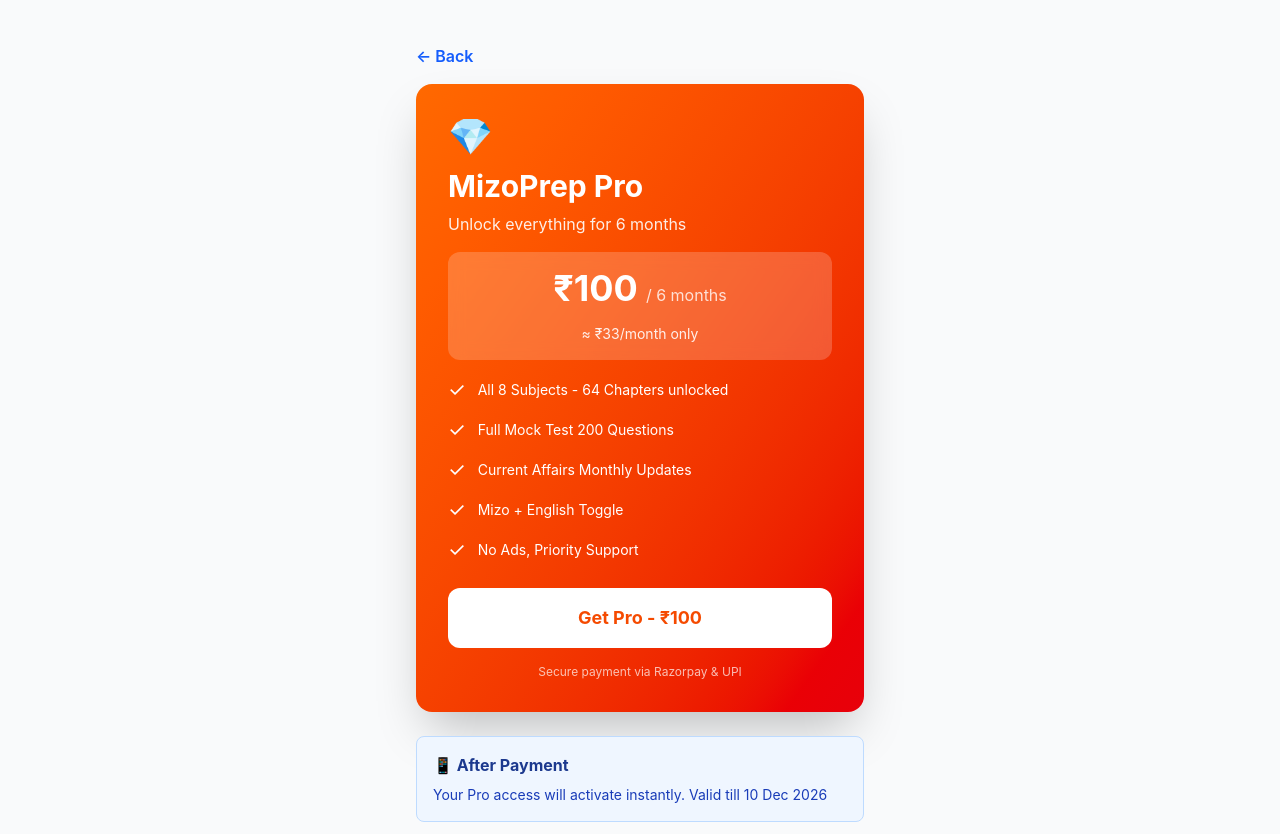
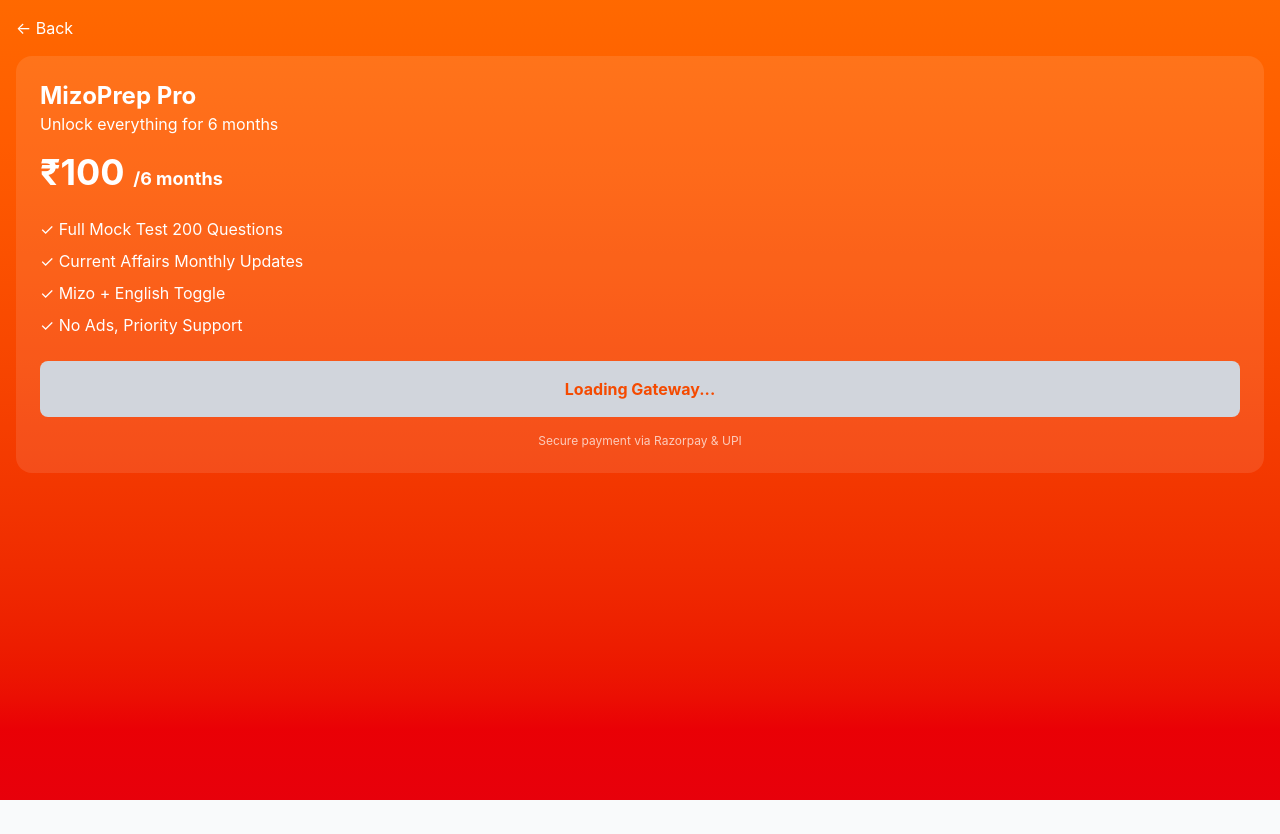
Before and after one commit to tlantea23/mizoprep, a Next.js app: page /premium in a window 1280 px wide. After the commit the page ends 800 px from the top, so only its background shows below. Built offline with nearby package versions, Linux system fonts and the light colour scheme.

Commit message:
fix: razorpay key env

```diff
--- a/app/api/razorpay/route.ts
+++ b/app/api/razorpay/route.ts
@@ -1,11 +1,12 @@
 import { NextRequest, NextResponse } from 'next/server'
 import Razorpay from 'razorpay'
 
-export const dynamic = 'force-dynamic' // ← Hei hi dah leh rawh
+export async function POST(req: NextRequest) {
+  try {
+    const body = await req.json()
+    const { amount, userId } = body
 
-export async function POST(request: NextRequest) {
-  try {
-    const { amount, currency = 'INR' } = await request.json()
+    console.log('Creating order for user:', userId, 'Amount:', amount)
 
     const razorpay = new Razorpay({
       key_id: process.env.RAZORPAY_KEY_ID!,
@@ -13,23 +14,17 @@
     })
 
     const options = {
-      amount: amount * 100, // paise ah convert
-      currency,
-      receipt: `receipt_${Date.now()}`,
+      amount: amount, // 10000 = ₹100
+      currency: 'INR',
+      receipt: `receipt_${userId}_${Date.now()}`,
     }
 
     const order = await razorpay.orders.create(options)
+    console.log('Order created:', order.id)
 
-    return NextResponse.json({
-      id: order.id,
-      amount: order.amount,
-      currency: order.currency,
-    })
-  } catch (error) {
-    console.error('Razorpay error:', error)
-    return NextResponse.json(
-      { error: 'Failed to create order' },
-      { status: 500 }
-    )
+    return NextResponse.json(order)
+  } catch (err: any) {
+    console.error('API Route Error:', err)
+    return NextResponse.json({ error: err.message }, { status: 500 })
   }
 }
--- a/app/premium/page.tsx
+++ b/app/premium/page.tsx
@@ -1,103 +1,148 @@
 'use client'
+
+import { useState, useEffect } from 'react'
 import { useRouter } from 'next/navigation'
-import { useState } from 'react'
-import { Browser } from '@capacitor/browser'
 import { CapacitorHttp } from '@capacitor/core'
 
+declare global {
+  interface Window {
+    Razorpay: any;
+  }
+}
+
 export default function PremiumPage() {
+  const [loading, setLoading] = useState(false)
+  const [error, setError] = useState('')
+  const [razorpayLoaded, setRazorpayLoaded] = useState(false)
   const router = useRouter()
-  const [loading, setLoading] = useState(false)
+
+  // Load Razorpay script
+  useEffect(() => {
+    const script = document.createElement('script')
+    script.src = 'https://checkout.razorpay.com/v1/checkout.js'
+    script.async = true
+    script.onload = () => {
+      console.log('Razorpay script loaded')
+      setRazorpayLoaded(true)
+    }
+    document.body.appendChild(script)
+  }, [])
 
   const handleBuyPro = async () => {
+    console.log("1. Buy Pro button clicked")
+
+    if (!razorpayLoaded) {
+      setError('Payment gateway loading. Wait 2 seconds and try again.')
+      return
+    }
+
     setLoading(true)
+    setError('')
 
     try {
+      console.log("2. Calling Vercel API: https://mizoprep.vercel.app/api/razorpay")
+
       const response = await CapacitorHttp.post({
-        url: 'https://mizoprep.vercel.app/api/razorpay/',
+        url: 'https://mizoprep.vercel.app/api/razorpay',
         headers: { 'Content-Type': 'application/json' },
-        data: { amount: 100 }
+        data: {
+          amount: 10000, // ₹100 in paise
+          userId: 'test_user_123'
+        }
       })
 
-      const data = response.data
+      console.log("3. API Response Status:", response.status)
+      console.log("3. API Response Data:", response.data)
 
-      if (response.status !== 100) {
-        throw new Error(data.error || `Payment failed`)
+      const order = response.data
+
+      if (response.status !== 200 || !order.id) {
+        throw new Error(`API Error: ${JSON.stringify(order)}`)
       }
 
-      if (data.url) {
-        await Browser.open({ url: data.url })
-      } else {
-        throw new Error('Payment link not received')
+      // STEP 2: Open Razorpay Checkout - HE LAI HI KA FIX
+      const options = {
+        key: process.env.NEXT_PUBLIC_RAZORPAY_KEY_ID, // FIXED: Hardcode ni tawh lo
+        amount: order.amount,
+        currency: order.currency,
+        name: 'MizoPrep Pro',
+        description: 'Pro Membership - 6 Months',
+        order_id: order.id,
+        handler: function (response: any) {
+          console.log('Payment Success:', response)
+          alert('Payment Successful!')
+          router.push('/premium/success')
+        },
+        prefill: {
+          name: 'Test User',
+          email: 'test@mizoprep.com'
+        },
+        theme: {
+          color: '#F37254'
+        },
+        modal: {
+          ondismiss: function() {
+            setLoading(false)
+            console.log('Payment popup closed by user')
+          }
+        }
       }
 
+      const rzp = new window.Razorpay(options)
+
+      rzp.on('payment.failed', function (response: any) {
+        console.error('Razorpay Failed:', response.error)
+        setError(`Payment Failed: ${response.error.description}`)
+        setLoading(false)
+      })
+
+      console.log("4. Opening Razorpay Checkout")
+      rzp.open()
+
     } catch (error: any) {
-      console.error('Payment Error:', error)
-      alert('Payment failed. Please check your internet and try again.')
-    } finally {
+      console.error('FULL ERROR OBJECT:', error)
+      console.error('ERROR RESPONSE:', error.response)
+
+      let errorMsg = 'Payment failed'
+      if (error.response) {
+        errorMsg = `API Error ${error.response.status}: ${JSON.stringify(error.response.data)}`
+      } else if (error.message) {
+        errorMsg = `Error: ${error.message}`
+      }
+
+      setError(errorMsg)
+      alert(errorMsg)
       setLoading(false)
     }
   }
 
   return (
-    <div className="min-h-screen bg-gray-50 p-3">
-      <div className="max-w-md mx-auto pt-8">
-        <button onClick={() => router.back()} className="text-blue-600 font-semibold mb-4">← Back</button>
+    <div className="p-4 bg-gradient-to-b from-orange-500 to-red-600 min-h-screen text-white">
+      <button onClick={() => router.back()} className="mb-4">← Back</button>
 
-        <div className="bg-gradient-to-br from-orange-500 to-red-600 rounded-2xl p-8 text-white shadow-2xl">
-          <div className="text-4xl mb-3">💎</div>
-          <h1 className="text-3xl font-bold mb-2">MizoPrep Pro</h1>
-          <p className="text-white/90 mb-4">Unlock everything for 6 months</p>
+      <div className="bg-white/10 p-6 rounded-2xl">
+        <h1 className="text-2xl font-bold">MizoPrep Pro</h1>
+        <p>Unlock everything for 6 months</p>
+        <h2 className="text-4xl font-bold my-4">₹100 <span className="text-lg">/6 months</span></h2>
 
-          <div className="bg-white/20 backdrop-blur rounded-xl p-4 mb-4">
-            <div className="text-center mb-4">
-              <span className="text-4xl font-bold">₹100</span>
-              <span className="text-white/80 ml-2">/ 6 months</span>
-            </div>
-            <p className="text-sm text-center text-white/90">≈ ₹33/month only</p>
+        <div className="my-6 space-y-2">
+          <p>✓ Full Mock Test 200 Questions</p>
+          <p>✓ Current Affairs Monthly Updates</p>
+          <p>✓ Mizo + English Toggle</p>
+          <p>✓ No Ads, Priority Support</p>
         </div>
 
-          <div className="space-y-3 mb-6 text-sm">
-            <div className="flex items-center gap-3">
-              <span className="text-xl">✓</span>
-              <span>All 8 Subjects - 64 Chapters unlocked</span>
-            </div>
-            <div className="flex items-center gap-3">
-              <span className="text-xl">✓</span>
-              <span>Full Mock Test 200 Questions</span>
-            </div>
-            <div className="flex items-center gap-3">
-              <span className="text-xl">✓</span>
-              <span>Current Affairs Monthly Updates</span>
-            </div>
-            <div className="flex items-center gap-3">
-              <span className="text-xl">✓</span>
-              <span>Mizo + English Toggle</span>
-            </div>
-            <div className="flex items-center gap-3">
-              <span className="text-xl">✓</span>
-              <span>No Ads, Priority Support</span>
-            </div>
-          </div>
+        {error && <p className="text-yellow-300 bg-black/20 p-3 rounded my-4 break-words">{error}</p>}
 
         <button
           onClick={handleBuyPro}
-            disabled={loading}
-            className="w-full bg-white text-orange-600 py-4 rounded-xl font-bold text-lg active:scale-95 disabled:opacity-50 transition"
+          disabled={loading || !razorpayLoaded}
+          className="bg-white text-orange-600 font-bold p-4 rounded-lg w-full disabled:bg-gray-300"
         >
-            {loading ? 'Opening Payment...' : 'Get Pro - ₹100'}
+          {loading ? 'Opening Payment...' : razorpayLoaded ? 'Buy Pro Now' : 'Loading Gateway...'}
         </button>
 
-          <p className="text-xs text-center mt-4 text-white/70">
-            Secure payment via Razorpay & UPI
-          </p>
-        </div>
-
-        <div className="mt-6 bg-blue-50 border border-blue-200 rounded-lg p-4">
-          <h3 className="font-bold text-blue-900 mb-2">📱 After Payment</h3>
-          <p className="text-sm text-blue-800">
-            Your Pro access will activate instantly. Valid till {new Date(Date.now() + 180 * 24 * 60 * 60 * 1000).toLocaleDateString('en-IN', {day: 'numeric', month: 'short', year: 'numeric'})}
-          </p>
-        </div>
+        <p className="text-xs text-center mt-4 opacity-70">Secure payment via Razorpay & UPI</p>
       </div>
     </div>
   )
```
Also changed, not shown: 1 other file (tests, documents, lock files or other folders). Lines whose indentation alone changed are shown as unchanged.
